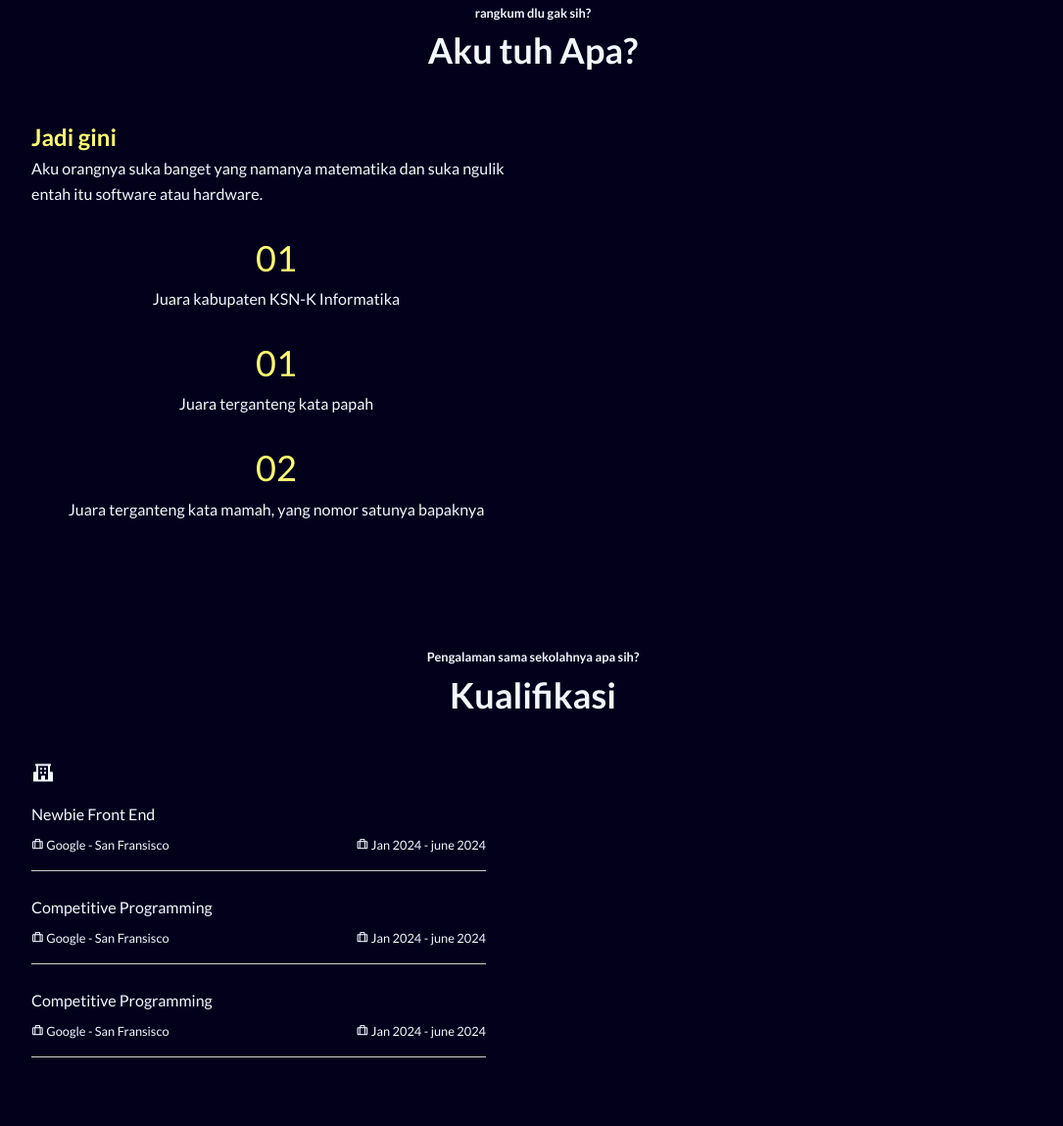
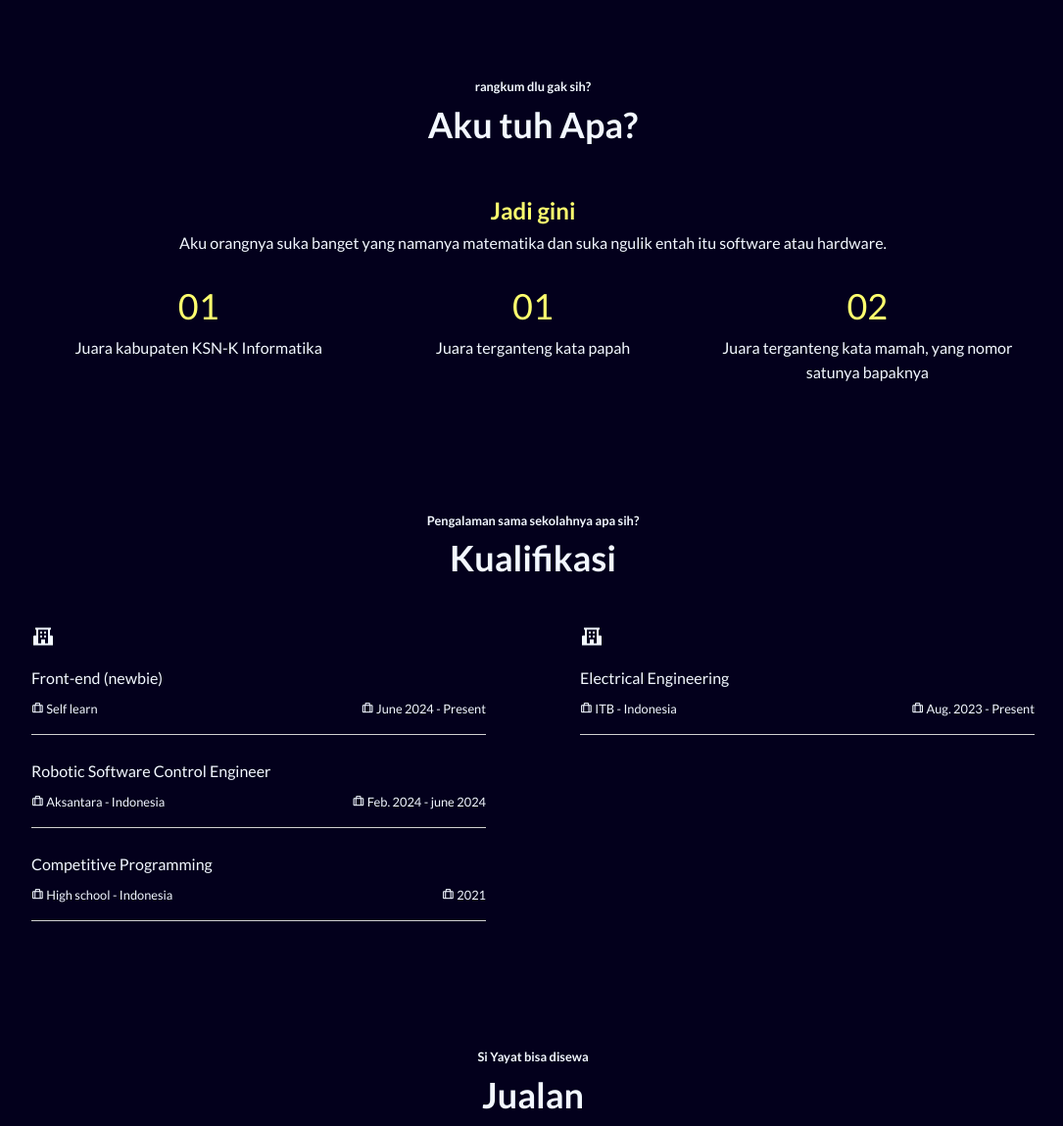
Before and after one commit to ynht-edu/portfolio_ynht, a plain HTML site: page index.html in a window 1280 px wide. Shown: the part 893-2042 px from the top of the page at 98% size, without its empty margins (96-1181 px from the left). Drawn offline with nearby package versions, Linux system fonts and the light colour scheme.

Commit message:
feat: add minor features

```diff
--- a/index.html
+++ b/index.html
@@ -34,6 +34,11 @@
         </nav>
         <br>
     </header>
+    <div class="disclaimer bd-container bd-grid">
+        <box-icon name='code-alt'></box-icon>
+        <h1>Website under development</h1>
+    </div>
+
     <main>
         <section class="home" id="home">
             <div class="home__container bd-container bd-grid">
@@ -60,6 +65,7 @@
                     <p class="about__description"><span>Jadi gini<br></span>
                         Aku orangnya suka banget yang namanya matematika dan suka ngulik entah itu software atau hardware.
                     </p>
+                    <div class="about__items">
                         <div>
                             <span class="about__number">01</span>
                             <span class="about__achievement">Juara kabupaten KSN-K Informatika</span>
@@ -71,6 +77,7 @@
                         <div>
                             <span class="about__number">02</span>
                             <span class="about__achievement">Juara terganteng kata mamah, yang nomor satunya bapaknya</span>
+                        </div>
                     </div>
                 </div>
             </div>
@@ -86,15 +93,28 @@
                     </h2>
                     <div class="bd-grid">
                         <div class="qualification__data">
-                            <h3 class="qualification__area">Newbie Front End</h3>
+                            <h3 class="qualification__area">Front-end (newbie)</h3>
                             <div class="qualification__box">
                                 <span class="qualification__work">
                                     <i class="bx bx-briefcase-alt qualification__icon"></i>
-                                    Google - San Fransisco
+                                    Self learn
                                 </span>
                                 <span class="qualification__work">
                                     <i class="bx bx-briefcase-alt qualification__icon"></i>
-                                    Jan 2024 - june 2024
+                                    June 2024 - Present
+                                </span>
+                            </div>
+                        </div>
+                        <div class="qualification__data">
+                            <h3 class="qualification__area">Robotic Software Control Engineer</h3>
+                            <div class="qualification__box">
+                                <span class="qualification__work">
+                                    <i class="bx bx-briefcase-alt qualification__icon"></i>
+                                    Aksantara - Indonesia
+                                </span>
+                                <span class="qualification__work">
+                                    <i class="bx bx-briefcase-alt qualification__icon"></i>
+                                    Feb. 2024 - june 2024
                                 </span>
                             </div>
                         </div>
@@ -103,24 +123,31 @@
                             <div class="qualification__box">
                                 <span class="qualification__work">
                                     <i class="bx bx-briefcase-alt qualification__icon"></i>
-                                    Google - San Fransisco
+                                    High school - Indonesia
                                 </span>
                                 <span class="qualification__work">
                                     <i class="bx bx-briefcase-alt qualification__icon"></i>
-                                    Jan 2024 - june 2024
+                                    2021
                                 </span>
                             </div>
                         </div>
+                    </div>
+                </div>
+                <div class="qualification_content">
+                    <h2 class="qualification__title">
+                        <i class='bx bxs-school qualification__title-icon' ></i>
+                    </h2>
+                    <div class="bd-grid">
                         <div class="qualification__data">
-                            <h3 class="qualification__area">Competitive Programming</h3>
+                            <h3 class="qualification__area">Electrical Engineering</h3>
                             <div class="qualification__box">
                                 <span class="qualification__work">
                                     <i class="bx bx-briefcase-alt qualification__icon"></i>
-                                    Google - San Fransisco
+                                    ITB - Indonesia
                                 </span>
                                 <span class="qualification__work">
                                     <i class="bx bx-briefcase-alt qualification__icon"></i>
-                                    Jan 2024 - june 2024
+                                    Aug. 2023 - Present
                                 </span>
                             </div>
                         </div>
@@ -259,6 +286,12 @@
             </div>
         </section>
     </main>
+    <footer class="footer">
+        <div class="footer__description bd-container">
+            <h1 class="footer__title">Yayat Nurhidayat</h1>
+            <p1 class="footer__description">orang ganteng</p1>
+        </div>
+    </footer>
 
 
     <script src="scripts/mixitup.min.js"></script>
--- a/styles/styles.scss
+++ b/styles/styles.scss
@@ -100,6 +100,7 @@ img{
 
 .section-title{
     font-size: var(--h1-font-size);
+
     margin-bottom: var(--m3);
 }
 
@@ -124,12 +125,11 @@ img{
 
 .header-1 {
     width: 100%;
-    height: 48px;
     position: fixed;
     top: 0;
     left: 0;
     z-index: var(--z-fixed);
-    background-color: #00b7ff;
+    background-color: var(--color-primary);
 }
 
 /*nav*/
@@ -138,6 +138,9 @@ img{
     display: flex;
     justify-content: space-between;
     align-items: center;
+    bd-container{
+        margin-bottom: 0;
+    }
 }
 
 @media  screen and (max-width: 768px) {
@@ -148,7 +151,7 @@ img{
         width: 100%;
         padding-top: 1.5rem;
         text-align: center;
-        background-color: var(--color-secondary);
+        background-color: var(--color-primary);
         transition: .4s;
         box-shadow: 0 2px 4px var(--color-white80);
         border-radius: 0 0 1rem 1rem;
@@ -200,16 +203,16 @@ img{
 }
 
 .scroll-header{
-    background-color: var(--color-white);
+    background-color: var(--color-secondary);
     box-shadow: 0 2px 4px var(--color-white80);
 }
 
 .scroll-header .nav__title, .scroll-header .nav__add, .scroll-header .nav__link{
-    color: var(--color-secondary);
+    color: var(--color-white);
 }
 
 .scroll-header .nav__menus{
-    background-color: var(--color-white);
+    background-color: var(--color-secondary);
 }
 
 
@@ -546,7 +549,7 @@ img{
     .nav{
         height: calc(var(--header-height) + 1.5rem);
     }
-    .nav__list{
+    .nav__menus{
         display: flex;
     }
     .nav__item{
@@ -579,8 +582,19 @@ img{
         width: 440px;
     }
 
+    .about__container{
+        grid-template-columns: repeat(1, 1fr);
+    }
+    .about__items{
+        display: grid;
+        grid-template-columns: repeat(3, 1fr);
+    }
+    .about__data{
+        align-items: center;
+    }
     .about__description{
-        text-align: initial;
+        align-self: center;
+        text-align: center;
     }
     .about__img{
         width: 300px;
```
Also changed, not shown: styles/styles.css, 1 other file. Lines whose indentation alone changed are shown as unchanged.
